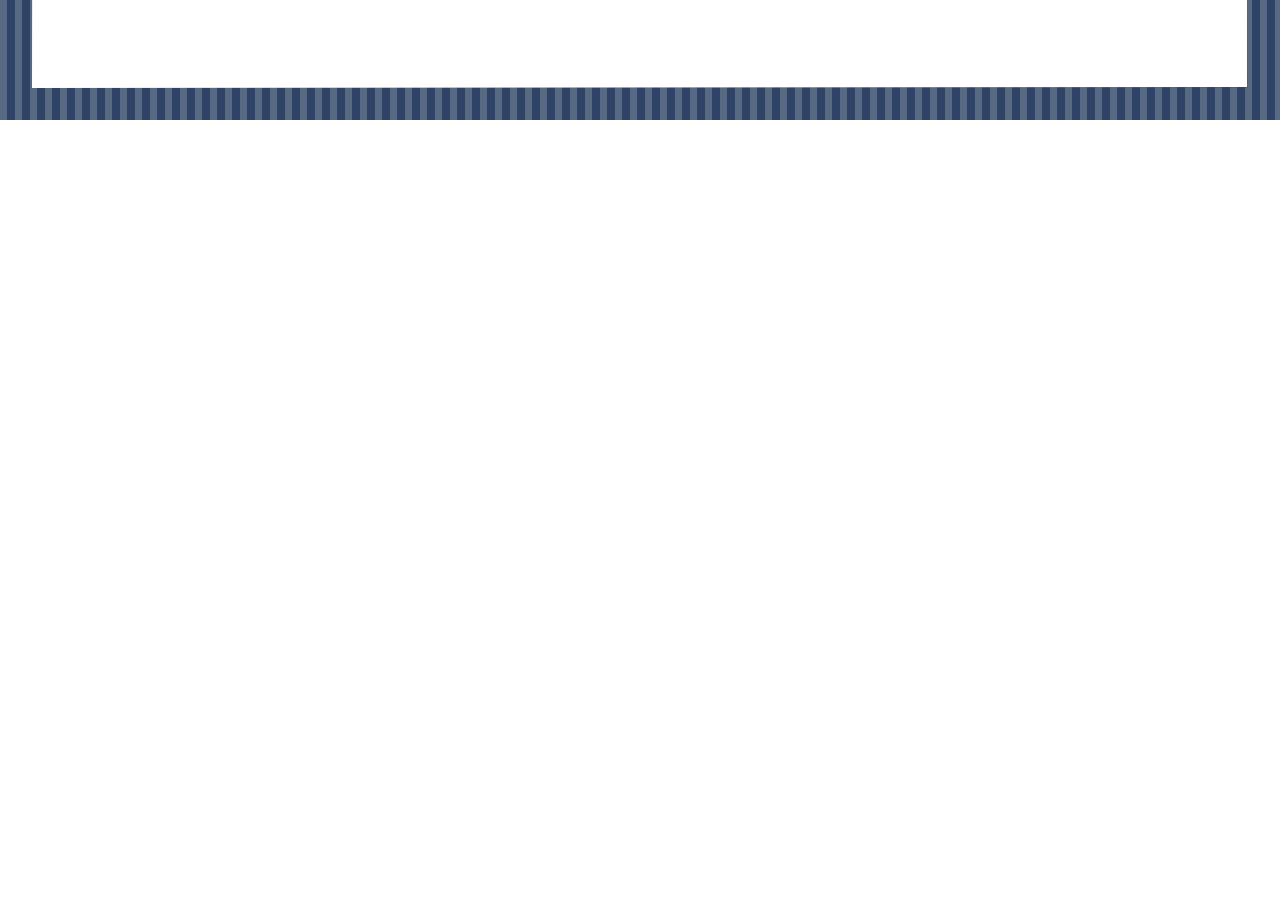
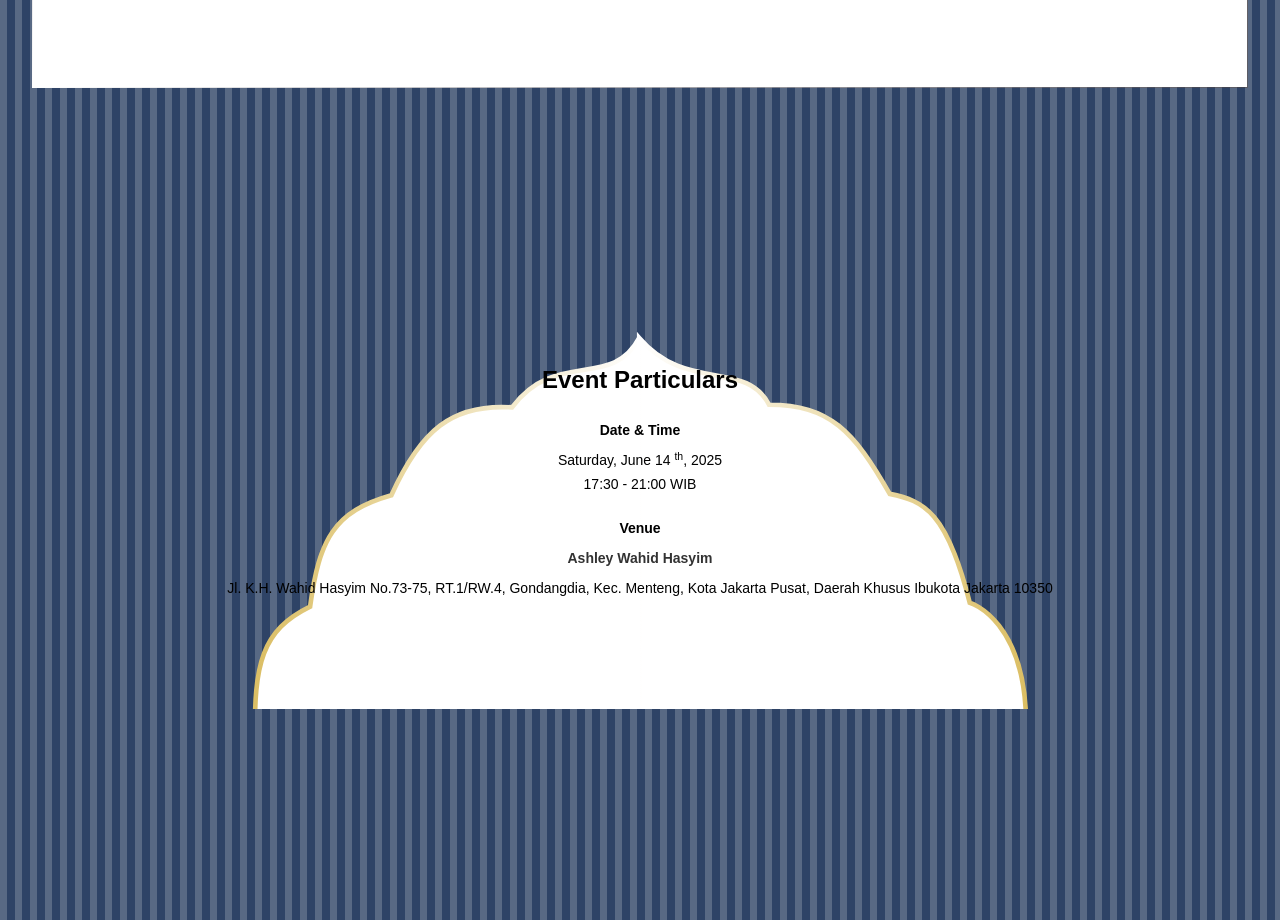
Before and after one commit to AisFarhanFreelance/market-maestro-society-invitation, a Next.js app: page / in a window 1280 px wide. Shown: the part 1480-2400 px from the top of the page. Before the commit the page ends 1600 px from the top, so only its background shows below. Built offline with nearby package versions, Linux system fonts and the light colour scheme; a web font is replaced by a local one.

Commit message:
feat: revamp date time section navy

```diff
--- a/src/app/page.tsx
+++ b/src/app/page.tsx
@@ -1,4 +1,5 @@
 import FadeInWrapper from "@/components/animation/fade-in";
+import DateTime from "@/components/date-time/date-time";
 import EventDescription from "@/components/event-description/event-description";
 import EventInvitation from "@/components/event-invitation/event-invitation";
 
@@ -8,6 +9,7 @@ export default function Home() {
       <div className="min-h-screen bg-[#2E4366] font-kaisei">
         <EventInvitation />
         <EventDescription />
+        <DateTime />
       </div>
     </FadeInWrapper>
   );
--- a/src/components/date-time/date-time.tsx
+++ b/src/components/date-time/date-time.tsx
@@ -2,7 +2,15 @@ import Link from "next/link";
 
 const DateTime = () => {
   return (
-    <div className="relative min-h-screen bg-invitation-night text-white">
+    <div
+      className="relative min-h-screen bg-invitation-night text-white"
+      style={{
+        backgroundColor: "#2E4366",
+        backgroundImage:
+          "linear-gradient(to right, #586984, #586984 7.5px, #2E4366 7.5px, #2E4366)",
+        backgroundSize: "15px 100%",
+      }}
+    >
       {/* <Image
         src={backgroundImage}
         alt="Vintage damask pattern background"
@@ -11,8 +19,14 @@ const DateTime = () => {
         priority
       /> */}
       <div className="absolute inset-0 m-8 flex items-center justify-center text-center">
-        <div className="inline-block bg-gradient-to-bl from-[#CCA482] to-[#5B4231] p-[1px]">
-          <div className="space-y-6 bg-invitation-night p-8 text-white">
+        <div
+          className="inline-block from-[#CCA482] to-[#5B4231] p-[1px]"
+          style={{
+            backgroundImage: 'url("/assets/images/venue-element.svg")',
+            backgroundSize: "cover",
+          }}
+        >
+          <div className="space-y-6 p-8 text-black">
             <div className="text-2xl font-extrabold capitalize">
               Event Particulars
             </div>
```
Also changed, not shown: public/assets/images/venue-element.svg (added).
